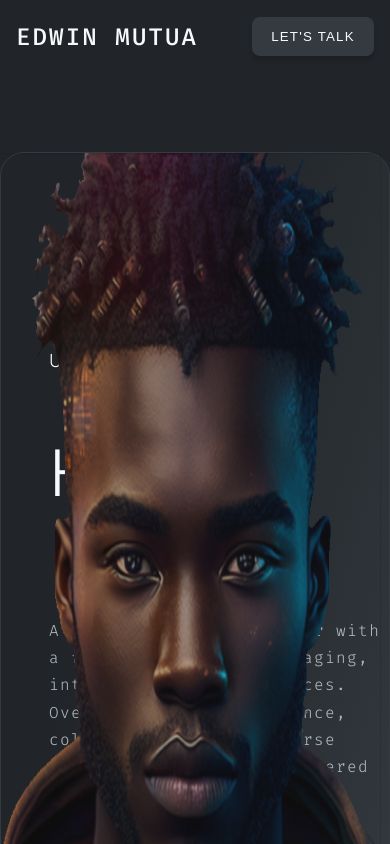
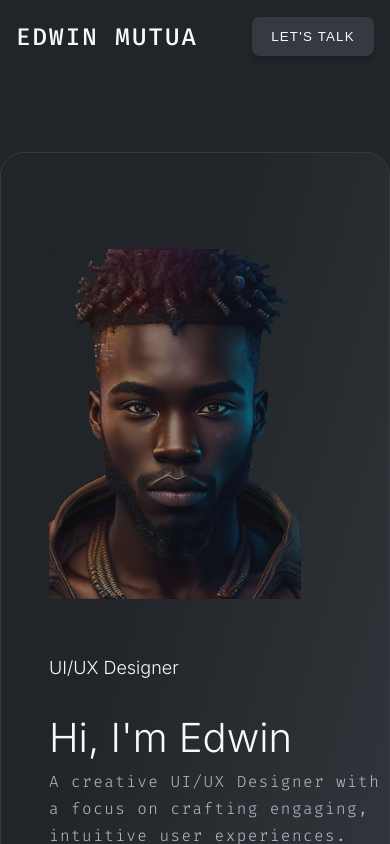
Before and after one commit to Edwin-3/updated_portfolio, a React (Create React App) app: page / in a window 390 px wide. Shown: the top 844 px of the page. Built offline with nearby package versions, Linux system fonts and the light colour scheme.

Commit message:
header small screen scpacing

```diff
--- a/src/components/Header/header.scss
+++ b/src/components/Header/header.scss
@@ -21,7 +21,7 @@ header {
     background: linear-gradient(106deg, $bg-color 33.81%, $border-color 100%);
 
     @include breakpoints(sm) {
-        flex-direction: column;
+        flex-direction: column-reverse;
         align-items: flex-start;
         padding-top: 96px;
         padding-bottom: 16px;
@@ -36,6 +36,7 @@ header {
 
         @include breakpoints(sm) {
             width: 100%;
+            padding-top: 48px;
         }
 
         h5 {
@@ -46,6 +47,11 @@ header {
             font-weight: 500;
             line-height: 32px;
             margin-bottom: 48px;
+
+            @include breakpoints(sm) {
+                margin-bottom: 24px;
+
+            }
         }
 
         h1 {
@@ -55,6 +61,10 @@ header {
             font-style: normal;
             font-weight: 400;
             line-height: 150%;
+
+            @include breakpoints(sm) {
+                font-size: 40px;
+            }
         }
 
         .socials {
@@ -97,13 +107,21 @@ header {
     }
 
     .header_image {
+        @include breakpoints(md) {
+            padding-left: 48px;
+        }
+
         img {
-            position: absolute;
-            bottom: 0;
-            right: 2%;
             max-width: 100%;
             height: 100%;
             filter: brightness(70%) saturate(120%) contrast(90%);
+
+
+            @include breakpoints(md) {
+                height: 350px;
+
+            }
+
         }
     }
 }
```
